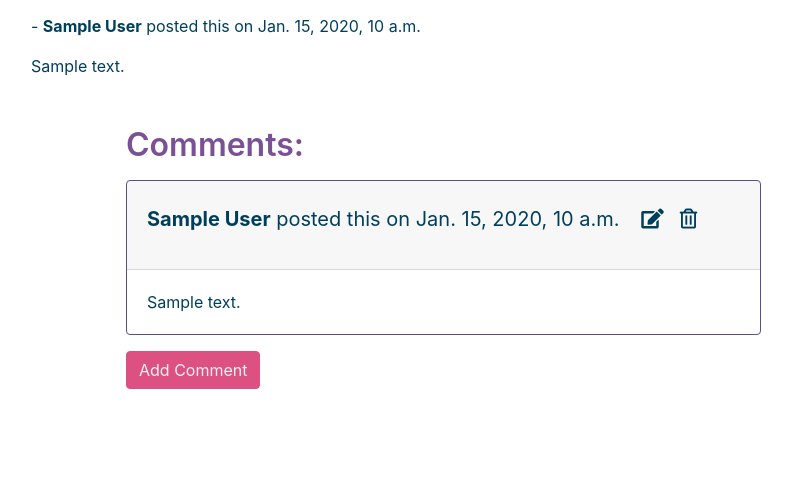
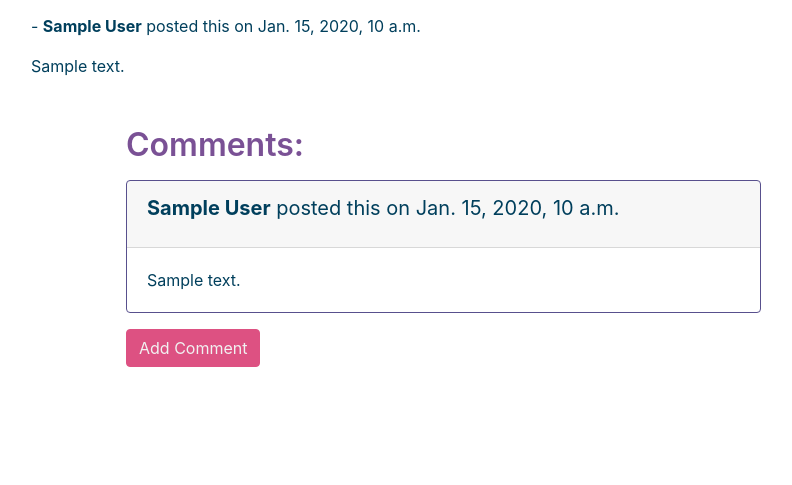
Before and after one commit to LibbyH52/Unicorn-Attractor, a Django app: template bugs/templates/bugs/bugdescription.html in a window 1280 px wide. Shown: the part 180-665 px from the top of the page, without its empty margins (54-846 px from the left). Run offline with Django 3.2, Linux system fonts and the light colour scheme; the template is opened without the code that fills it: most values are stand-ins (such as "Sample title", 1, 10 or a date in 2020); some libraries are stand-ins or nearby versions.

Commit message:
Moved edit and delete icons inside if statement. Now only the author of a comment has ability or delete

```diff
--- a/bugs/templates/bugs/bugdescription.html
+++ b/bugs/templates/bugs/bugdescription.html
@@ -35,12 +35,12 @@
         {% for comment in bug.comments.all %}
             <div class="card comment-card">
                 <div class="card-header">
-                    <p class="card-title"><strong>{{comment.author}}</strong> posted this on {{comment.created_on}} <a href="{% url 'edit_comment' comment.id %}"><i class="fas fa-edit"></i></a><a href="{% url 'delete_comment' comment.id %}"><i class="far fa-trash-alt"></i>
-                    </a></p>
+                    <p class="card-title"><strong>{{comment.author}}</strong> posted this on {{comment.created_on}}</p>
                 </div>
                 <div class="card-body">
                     {% if request.user == comment.author %}
-                        <p class="card-text">{{comment.comment}}</p>
+                        <p class="card-text">{{comment.comment}} <a href="{% url 'edit_comment' comment.id %}"><i class="fas fa-edit"></i></a><a href="{% url 'delete_comment' comment.id %}"><i class="far fa-trash-alt"></i>
+                        </a></p>
                     {% else %}
                         <p class="card-text">{{comment.comment}}</p>
                     {% endif %}
```
